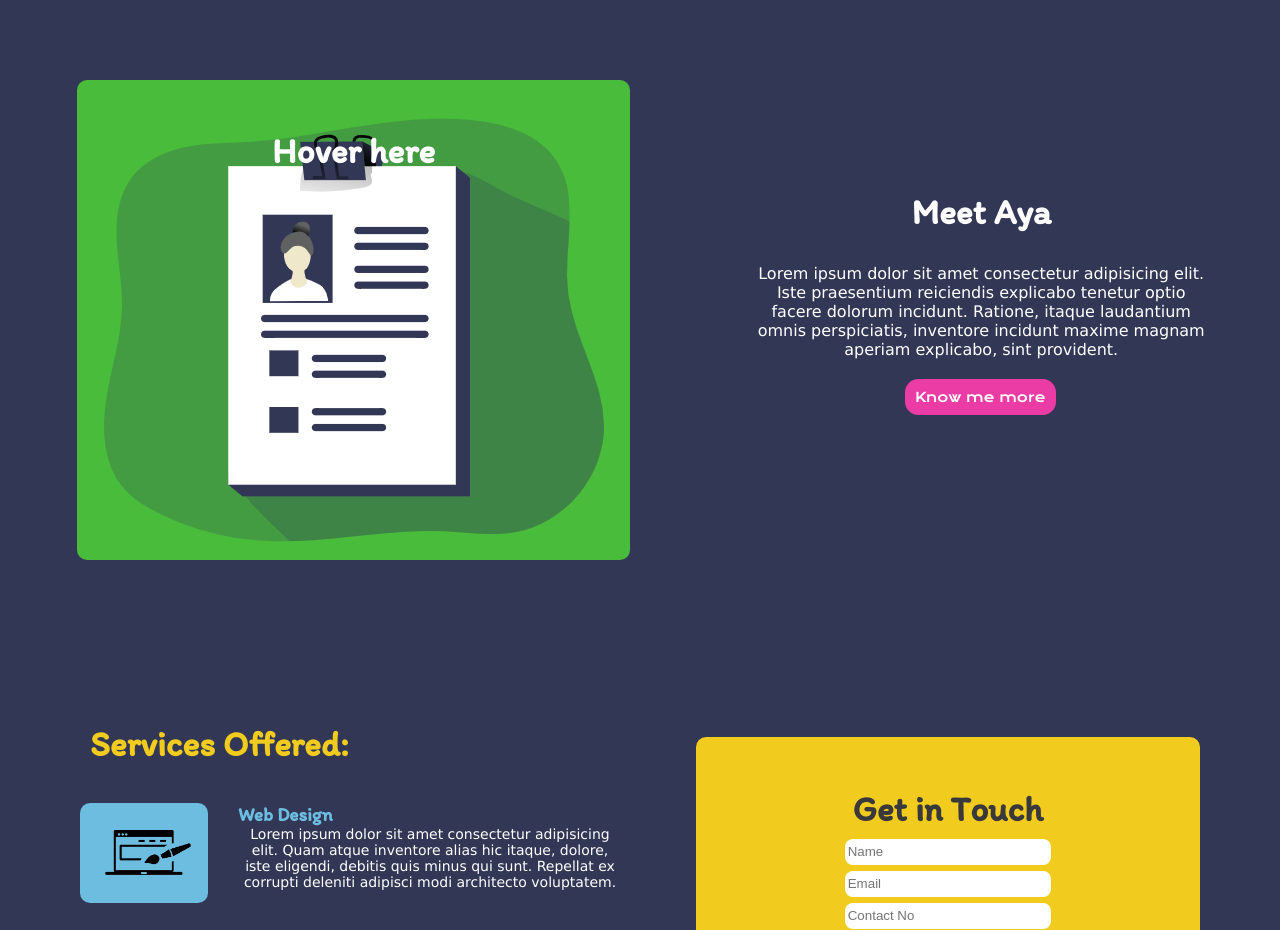
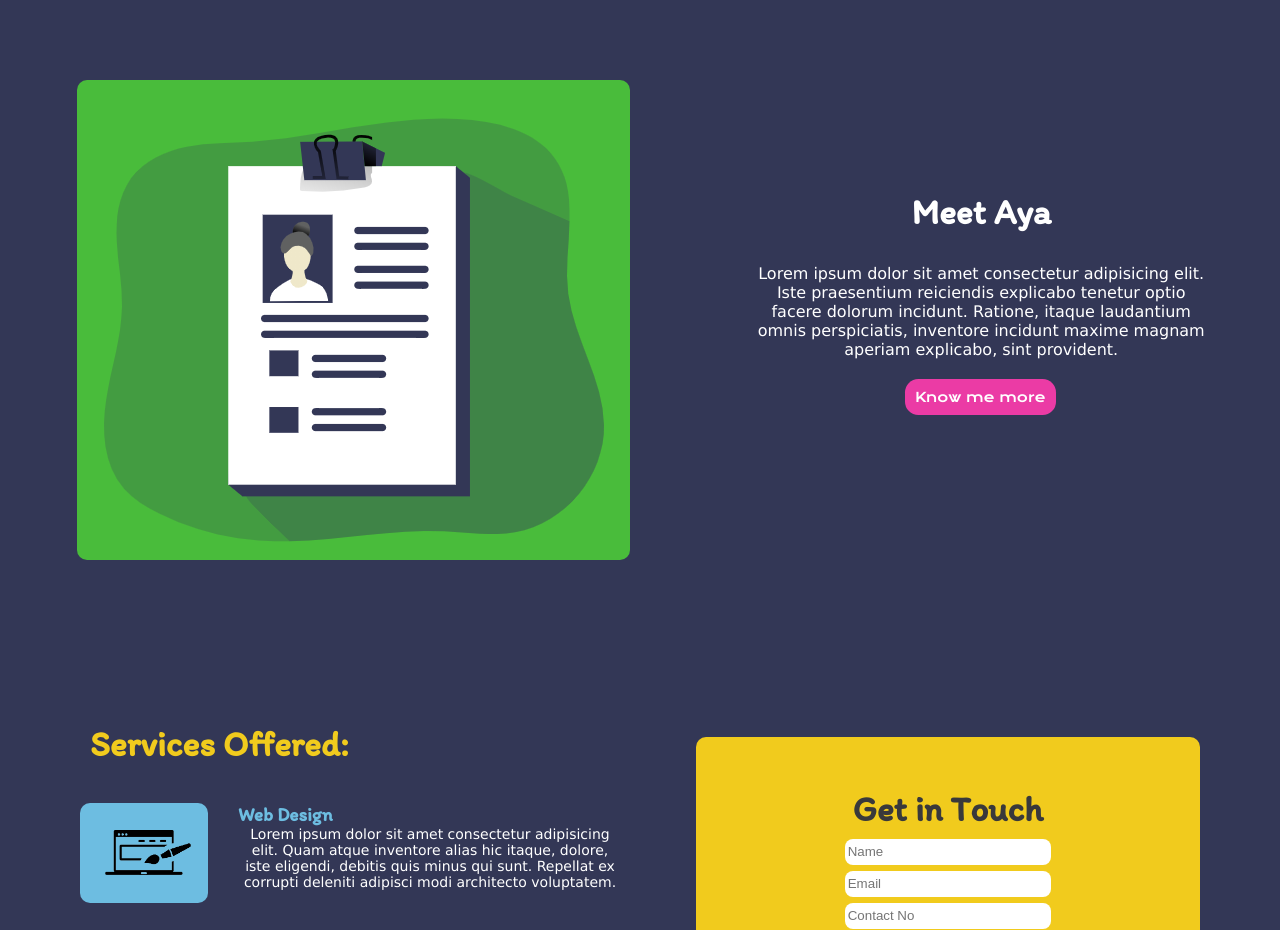
Before and after one commit to AyaNagasaka/Portfolio-Website, a plain HTML site: page index.html in a window 1280 px wide. Shown: the part 1520-2450 px from the top of the page. Drawn offline with nearby package versions, Linux system fonts and the light colour scheme.

Commit message:
Update index.html

```diff
--- a/index.html
+++ b/index.html
@@ -77,7 +77,6 @@
     <section id="about">
         <article>
             <div class="container-left">
-                <h2>Hover here</h2>
                 <div class="overlay-left">
                     <div class="text">
                         <h2>About Me</h2>
```
